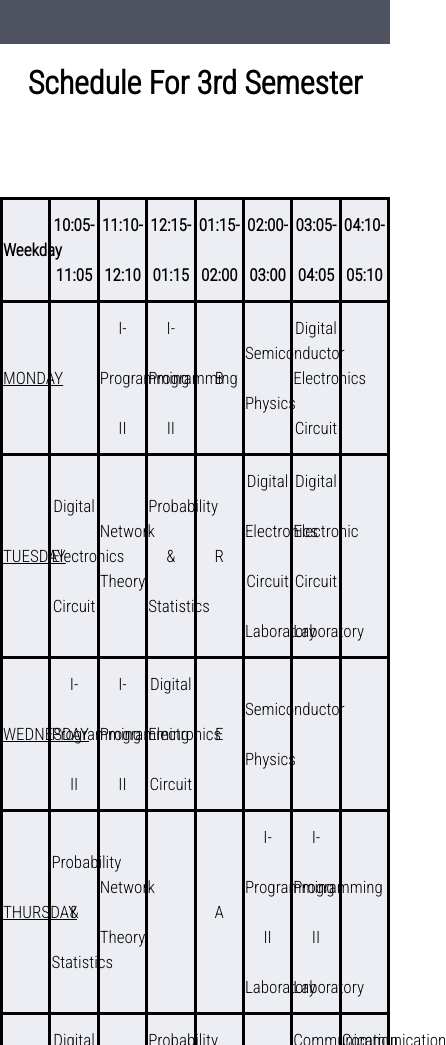
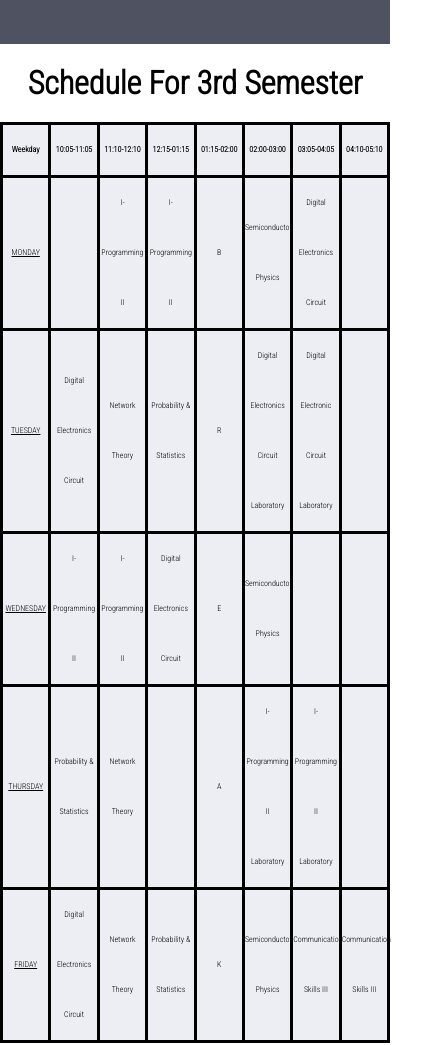
Before and after one commit to sidray2002/collegewebsite1, a plain HTML site: page Schedule.html in a window 390 px wide. Shown: the part 800-1845 px from the top of the page, 446 px wide, since content can reach past the window. Drawn offline with Linux system fonts and the light colour scheme; a script that the page names is missing.

Commit message:
Update style1.css

```diff
--- a/style1.css
+++ b/style1.css
@@ -220,3 +220,19 @@ table, th, td {
     text-align: center;
 
 }
+
+@media(max-width:800px)
+{
+    .time1
+{
+    margin: 0;
+    width: 100%;
+
+}
+
+table, th, td {
+
+    font-size: 8px;
+}
+
+}
```
